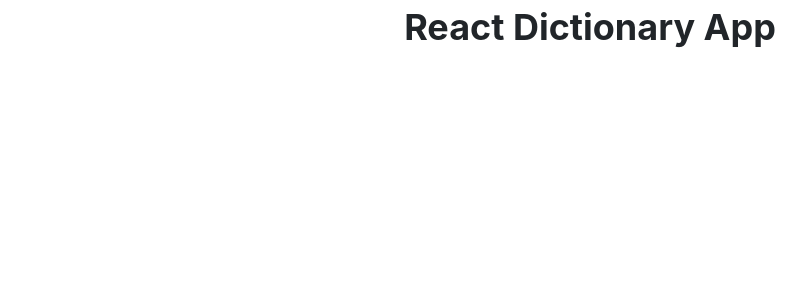
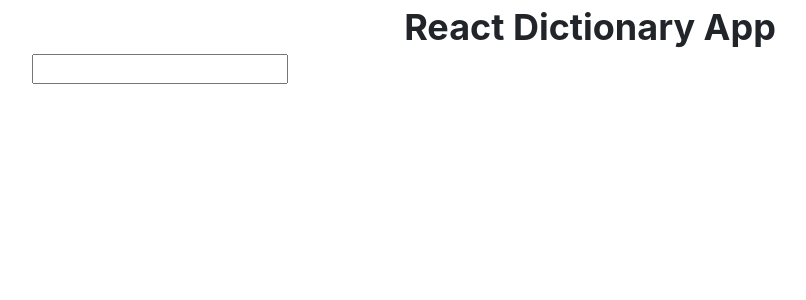
Before and after one commit to LavRed/dictionary-project, a React (Create React App) app: page / in a window 1280 px wide. Shown: the top 300 px of the page, without its empty margins (50-856 px from the left). Built offline with nearby package versions, Linux system fonts and the light colour scheme.

Commit message:
added the search engine portion to the dictionary app with an alert

```diff
--- a/public/index.html
+++ b/public/index.html
@@ -11,7 +11,7 @@
     <link href="https://cdn.jsdelivr.net/npm/bootstrap@5.1.3/dist/css/bootstrap.min.css"
       rel="stylesheet"
       integrity="sha384-1BmE4kWBq78iYhFldvKuhfTAU6auU8tT94WrHftjDbrCEXSU1oBoqyl2QvZ6jIW3"
-      crossorigin="anonymous">
+      crossorigin="anonymous" />
     <link rel="manifest" href="%PUBLIC_URL%/manifest.json" />
     <title>Dictionary App</title>
   </head>
--- a/src/App.css
+++ b/src/App.css
@@ -1,4 +1,4 @@
-.App {
+.App .App-header {
   text-align: center;
   font-size: 36px;
   font-weight: bold;
--- a/src/App.js
+++ b/src/App.js
@@ -1,11 +1,17 @@
 import './App.css';
+import Dictionary from "./Dictionary";
 
 function App() {
   return (
     <div className="App">
-      <header className="App-header">
-        React Dictionary App
-      </header>
+      <div className='container'>
+        <header className="App-header">
+          React Dictionary App
+        </header>
+        <main>
+          <Dictionary />
+        </main>
+      </div>
     </div>
   );
 }
--- /dev/null
+++ b/src/Dictionary.js
@@ -0,0 +1,22 @@
+import React, { useState } from "react";
+
+export default function Dictionary() {
+    let [keyword, setKeyword] = useState("");
+
+    function search(event) {
+        event.preventDefault();
+        alert(`Searching for ${keyword} definition`);
+    }
+
+    function handleChange(event) {
+        setKeyword(event.target.value);
+    }
+
+    return (
+        <div className="Dictionary">
+            <form onSubmit={search}>
+                <input type="search" onChange={handleChange} />
+            </form>
+        </div>
+    );
+}
```
Also changed, not shown: src/Dictionary.css (added).
